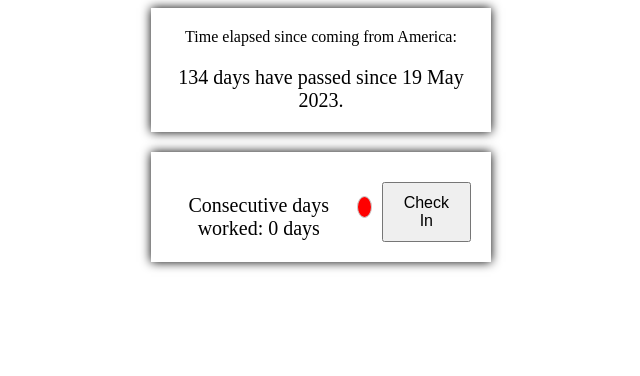
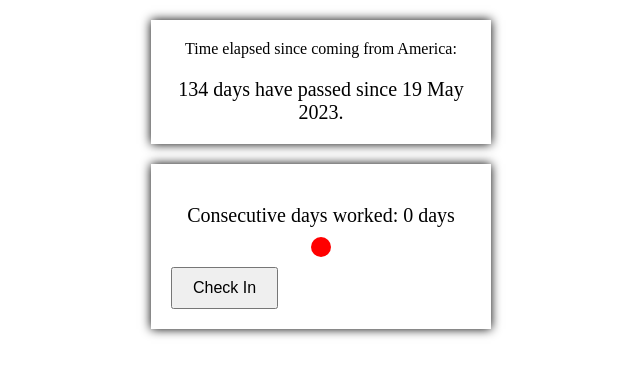
Before and after one commit to talhagngr/countdown, a plain HTML site: page index.html in a window 1280 px wide. Shown: the whole page, without its empty margins (319-959 px from the left). Drawn offline with Linux system fonts and the light colour scheme.

Commit message:
Update styles.css

```diff
--- a/styles.css
+++ b/styles.css
@@ -4,6 +4,7 @@
     text-align: center;
     padding: 20px;
     box-shadow: 0px 0px 10px 0px #000000;
+    margin-top: 20px; /* Separation between countdown and timer container */
 }
 
 #countdown, #timerText {
@@ -11,50 +12,32 @@
     font-size: 20px;
 }
 
-button, #checkButton {
-    padding: 10px;
-    cursor: pointer;
-}
-
 #checkButton {
-    display: block;
-    margin-top: 10px;
     padding: 10px 20px;
     font-size: 16px;
+    margin-top: 10px; /* Added margin-top for spacing between button and the indicator */
+    display: block; /* Making it a block element to ensure it comes below the indicator */
 }
 
 #timerContainer {
-    display: flex;
-    align-items: center;
-    justify-content: center;
-    gap: 10px;
-    margin-top: 20px; /* This provides space between #timerContainer and the preceding element */
-}
-
-#contentContainer {
-    text-align: center;
-    display: flex;
-    align-items: center;
-    gap: 10px;
+    margin-top: 20px;
 }
 
 #indicator {
-    margin: 10px auto;
-    border: 1px solid #ccc; /* Example: Apply a border to the indicator */
-    display: inline-block; /* This makes the element inline but retains box-model properties */
-    vertical-align: middle; /* This centers the indicator vertically relative to adjacent elements */
+    margin-top: 10px; /* Added margin-top for spacing between the indicator and the text */
+    width: 20px;
+    height: 20px;
+    display: block; /* Making it a block element to ensure it comes below the text */
+    margin-left: auto;
+    margin-right: auto;
 }
 
 .green {
     background-color: limegreen;
-    width: 20px;
-    height: 20px;
     border-radius: 50%;
 }
 
 .red {
     background-color: red;
-    width: 20px;
-    height: 20px;
     border-radius: 50%;
 }
```
